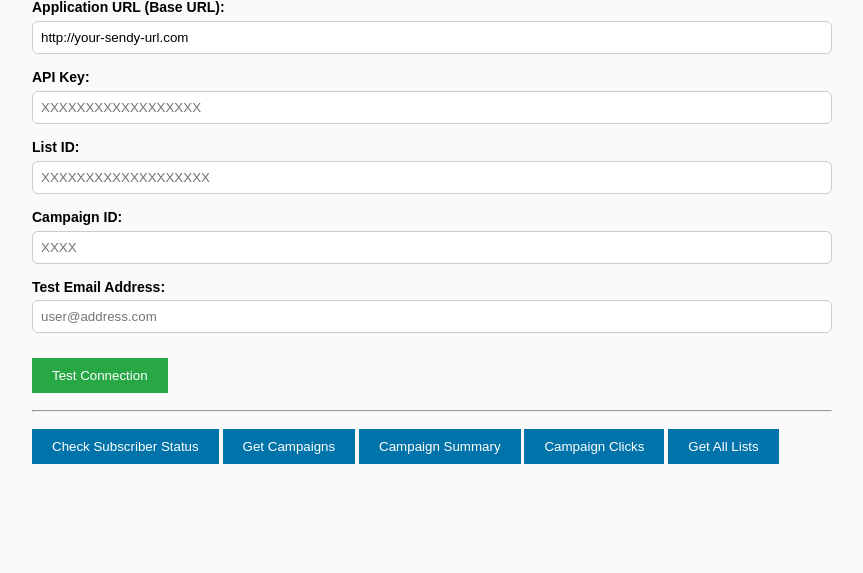
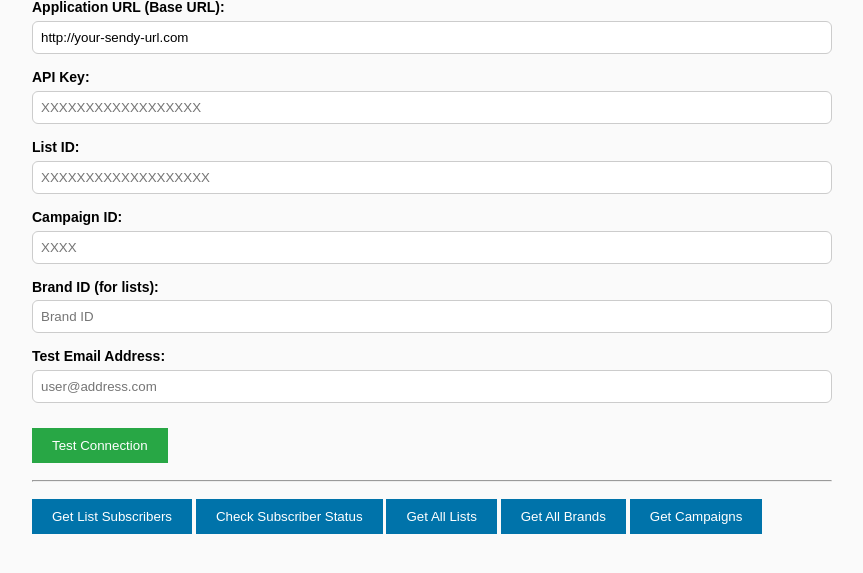
Before and after one commit to djhanus/sendy-api-utility, a PHP site: page / in a window 1280 px wide. Shown: the part 139-712 px from the top of the page, without its empty margins (208-1071 px from the left). Run offline with PHP 8.4, Linux system fonts and the light colour scheme.

Commit message:
update parse, prep for brand

```diff
--- a/index.php
+++ b/index.php
@@ -37,21 +37,25 @@
         </div>
 
         <div class="form-group">
+            <label>Brand ID (for lists):</label>
+            <input type="text" name="brand_id" value="<?= $_POST['brand_id'] ?? '' ?>" placeholder="Brand ID">
+        </div>
+
+        <div class="form-group">
             <label>Test Email Address:</label>
             <input type="text" name="test_email" value="<?= $_POST['test_email'] ?? '' ?>" placeholder="user@address.com">
         </div>
 
         <button type="submit" name="action" value="test_connection" class="connection-test">Test Connection</button>
         <hr>
+        <button type="submit" name="action" value="test_connection">Get List Subscribers</button>
+        <button type="submit" name="action" value="subscriber_status">Check Subscriber Status</button>
+        <button type="submit" name="action" value="get_lists">Get All Lists</button>
+        <button type="submit" name="action" value="get_brands">Get All Brands</button>
+        <button type="submit" name="action" value="get_campaigns">Get Campaigns</button>
+        <!-- <button type="submit" name="action" value="campaign_summary">Campaign Summary</button> -->
+        <!-- <button type="submit" name="action" value="campaign_clicks">Campaign Clicks</button> -->
 
-        <button type="submit" name="action" value="subscriber_status">Check Subscriber Status</button>
-
-
-        <button type="submit" name="action" value="get_campaigns">Get Campaigns</button>
-        <button type="submit" name="action" value="campaign_summary">Campaign Summary</button>
-        <button type="submit" name="action" value="campaign_clicks">Campaign Clicks</button>
-        <button type="submit" name="action" value="get_lists">Get All Lists</button>
-        <!-- <button type="submit" name="action" value="get_brands">Get All Brands</button> -->
 
     </form>
 
@@ -116,13 +120,13 @@
                 break;
 
             case 'get_lists':
-                if(!$list_id) {
-                    echo "<p class='error'>Brand ID required - use List ID field for now</p>";
+                if(!isset($_POST['brand_id']) || empty($_POST['brand_id'])) {
+                    echo "<p class='error'>Brand ID required</p>";
                     break;
                 }
                 $result = sendy_request($api_url . '/api/lists/get-lists.php', [
                     'api_key' => $api_key,
-                    'brand_id' => $list_id // using list_id field as brand_id for testing
+                    'brand_id' => $_POST['brand_id']
                 ]);
                 break;
 
@@ -179,18 +183,18 @@
     }
 
     function parse_sendy_response($response) {
-        // Sendy often returns plain text responses
-        if(is_numeric($response)) {
-            return (int)$response;
-        }
-
-        // Try to detect if it's JSON
+        // Try JSON first (for lists/brands)
         $json = json_decode($response, true);
         if(json_last_error() === JSON_ERROR_NONE) {
             return $json;
         }
 
-        // Check for common Sendy error messages
+        // Handle numeric responses
+        if(is_numeric($response)) {
+            return (int)$response;
+        }
+
+        // Handle error messages
         $errors = ['No data passed', 'Invalid API key', 'List does not exist', 'Campaign does not exist'];
         if(in_array(trim($response), $errors)) {
             return ['error' => trim($response)];
```
Also changed, not shown: README.md.
